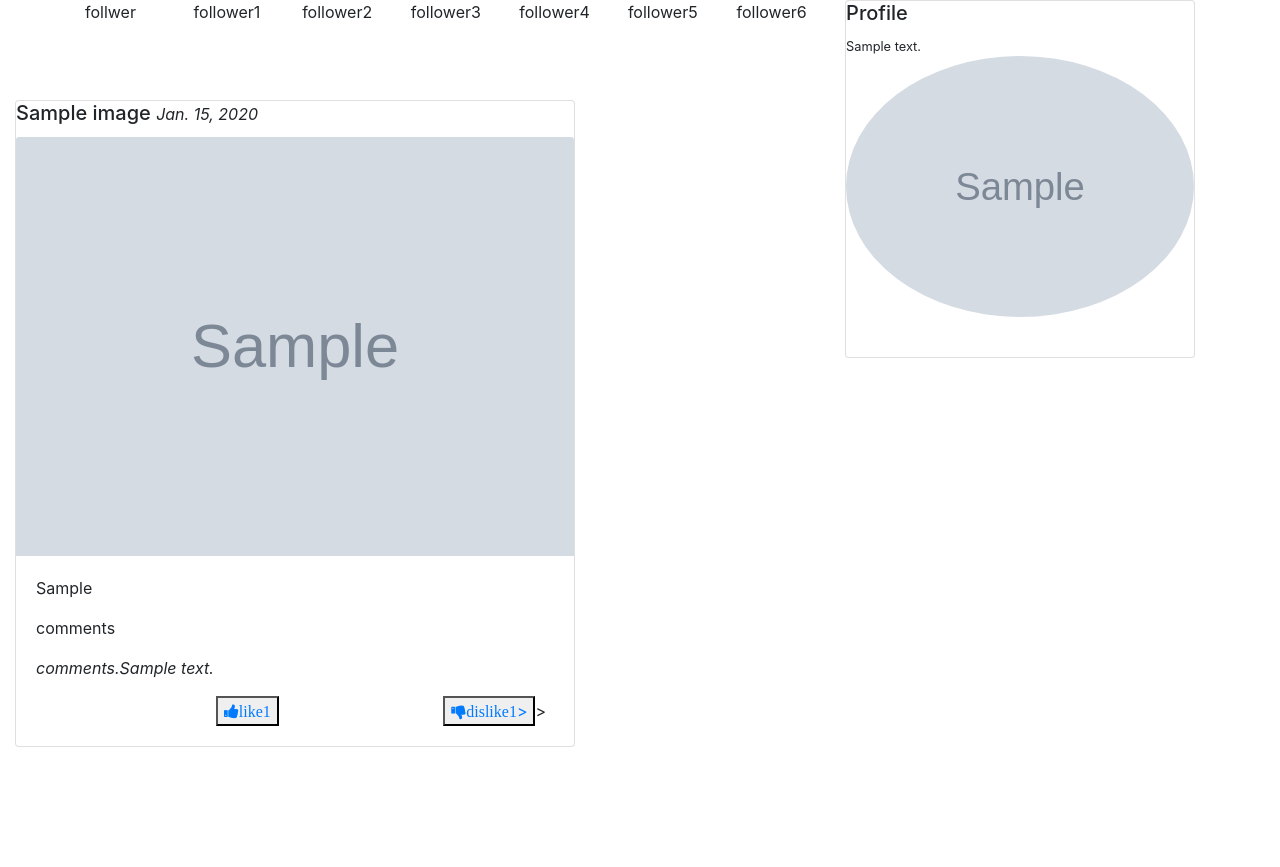
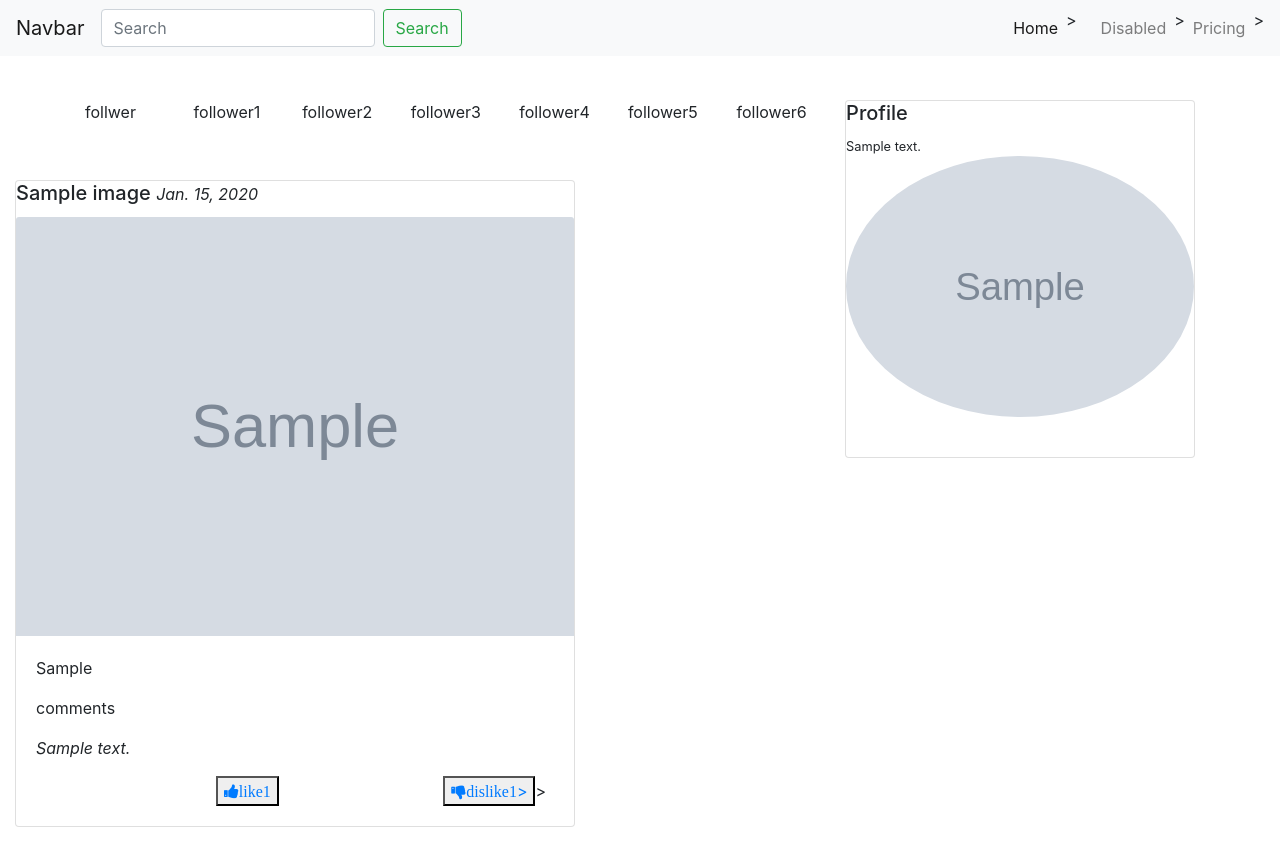
Before and after one commit to Sam-Karanja/Instagram-clone, a Django app: template Insta_app/templates/main/home.html in a window 1280 px wide. Before the commit the page ends 747 px from the top, so only its background shows below. Run offline with Django 4.2, Linux system fonts and the light colour scheme; the template is opened without the code that fills it: values that come from a table or form of the project are taken from there, others are empty; tables that the repository leaves empty hold one stand-in row (values such as "Sample post"); grey boxes marked "Sample" are stand-in pictures; some libraries are stand-ins or nearby versions.

Commit message:
add styles and navbar template

```diff
--- a/Insta_app/templates/main/base.html
+++ b/Insta_app/templates/main/base.html
@@ -20,6 +20,7 @@
     {% endblock%}
   </head>
   <body>
+    {%include "navbar.html"%}
     {% block content%}
 
     {% endblock %} {% block scripts %}
--- a/Insta_app/templates/main/home.html
+++ b/Insta_app/templates/main/home.html
@@ -1,6 +1,6 @@
 {%extends 'main/base.html'%} {%block content%} {{block.super}}
 
-<div class="container">
+<div class="container" style=" margin-top: 100px;">
   <div class="row">
     <div class="col">
       follwer
@@ -34,7 +34,7 @@
 <br />
 
 
-<div class="container" style="top:100px; position: absolute;">
+<div class="container" style="top:180px; position: absolute;">
     <div class="row">
     {%for image in images%}
     <div class="col-12">
@@ -44,7 +44,7 @@
             <div class="card-body">
                 <p class="card-text">{{image.caption}}</p>
                 <p class="card-text">comments</p>
-                <p class="card-text" style="font-style:italic;">comments.{{image.comments}}</p>
+                <p class="card-text" style="font-style:italic;">{{image.comments}}</p>
                 <button style="margin-left: 180px;"><a href=""><i class="fa fa-thumbs-up" aria-hidden="true">like{{image.likes}}</i></a></button>
                 <button style="margin-left: 160px;"><a href=""><i class="fa fa-thumbs-down" aria-hidden="true">dislike{{image.dislikes}}</i>></i></a></button>></button>
             </div>
--- /dev/null
+++ b/Insta_app/templates/navbar.html
@@ -0,0 +1,33 @@
+<nav class="navbar navbar-expand-lg navbar-light bg-light fixed-top navbar-justified">
+    <a class="navbar-brand" href="#" >Navbar</a>
+    <form class="form-inline nav justify-content-center">
+        <input class="form-control mr-sm-2 my-sm-0" type="search" placeholder="Search" aria-label="Search">
+        <button class="btn btn-outline-success my-2 my-sm-0" type="submit">Search</button>
+
+    </form>
+
+    <button class="navbar-toggler" type="button" data-toggle="collapse" data-target="#navbarNav" aria-controls="navbarNav" aria-expanded="false" aria-label="Toggle navigation">
+        <span class="navbar-toggler-icon" ></span>
+
+    </button>
+    <div class="collapse navbar-collapse justify-content-end " id="navbarNav">
+        <ul class="navbar-nav">
+            <li class="nav-item active">
+                <a class="nav-link" href="#">Home <span class="sr-only">(current)</span></a>
+            </li>>
+
+            <li class=" nav-item">
+                <a class=" nav-link" href="Features"></a>
+            </li>
+
+            <li class="nav-item">
+                <a class="nav-link" href="#">Disabled</a>
+            </li> >
+
+             <li class="nav-item">
+                <a class="nav-link" href="#">Pricing</a>
+            </li> >
+
+        </ul>
+    </div>
+</nav>
```
